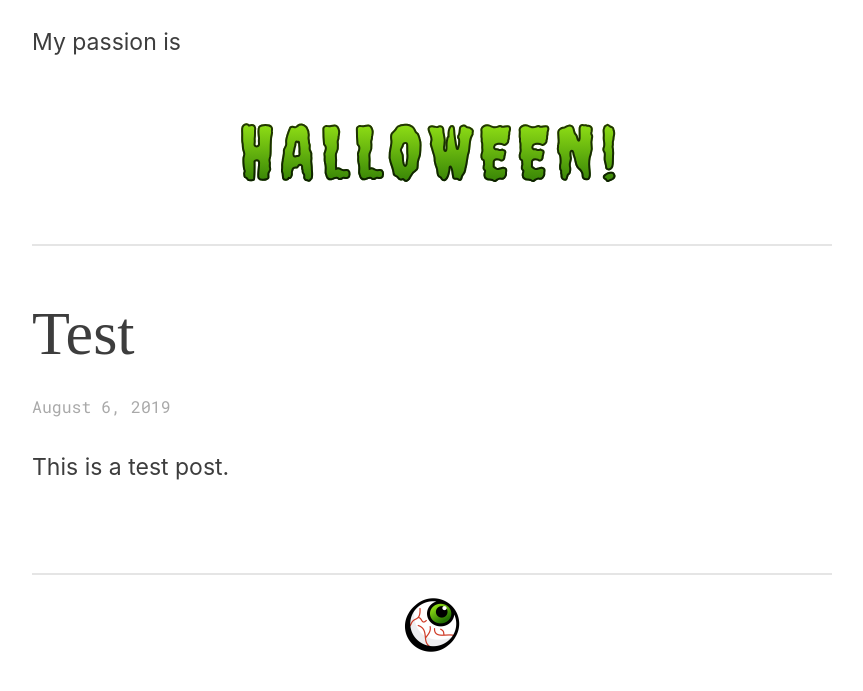
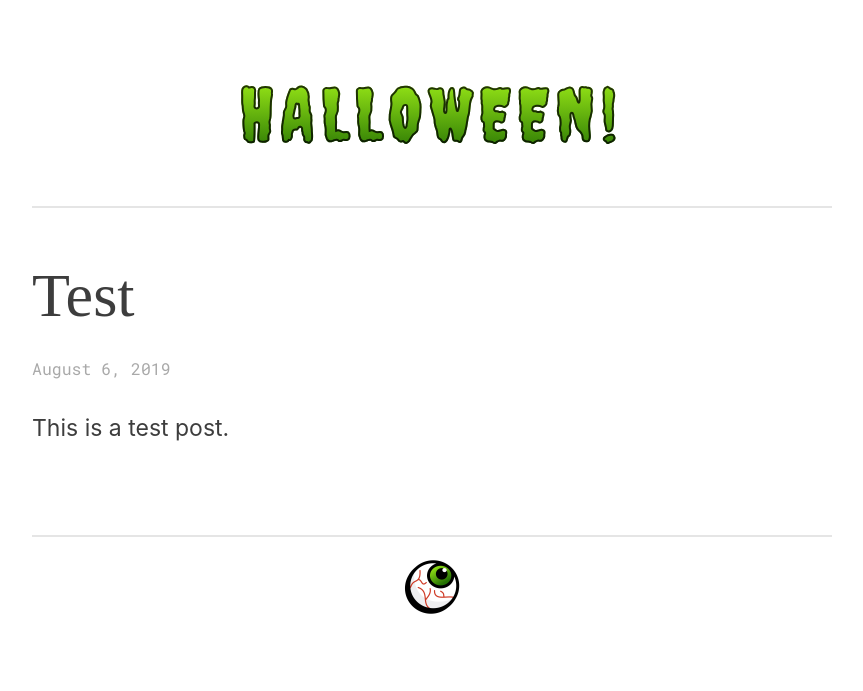
Before and after one commit to lmw13/lmw13, a Jekyll site: the page built from index.html, in a window 1280 px wide. Shown: the top 691 px of the page, without its empty margins (208-1071 px from the left). Built offline with Jekyll 4.4.1, drawn with Linux system fonts in a browser that asks for light colours; some web fonts are replaced; the list of posts is cut into pages by our own code.

Commit message:
Update default.html

```diff
--- a/_layouts/default.html
+++ b/_layouts/default.html
@@ -10,7 +10,6 @@
 </head>
 <body>
    <header>
-      <aside>My passion is</aside>
       <h1 class="header"><a href="{{ site.baseurl | prepend: site.url }}/">{{ site.title }}</a></h1>
       <hr>
    </header>
```
